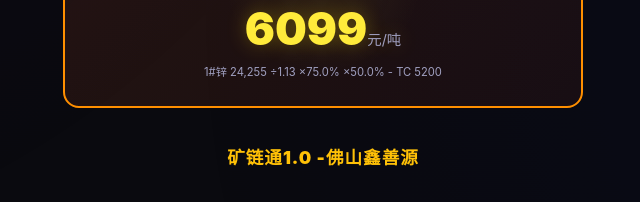
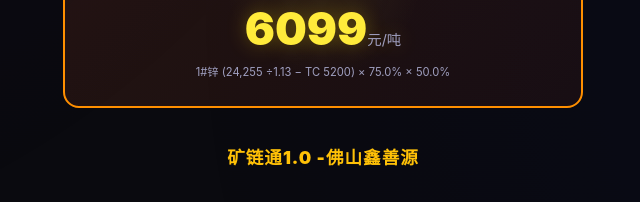
Before and after one commit to jiangjianli8/znpb-calculator, a plain HTML site: page index.html in a window 1280 px wide. Shown: the part 689-891 px from the top of the page, 317-957 px from the left. Drawn offline with Linux system fonts and the light colour scheme; no server answers.

Commit message:
fix(计价): 修正展示公式与实际算法不符 + 保留合法的 0 输入
1. 展示文案原为 `价格÷1.13 ×系数 ×品位 - TC`，与实际算法
   `(价格÷1.13 - TC) ×系数 ×品位` 顺序相反：默认参数下客户按页面
   自行验算得 1,561 元/吨，实际输出 5,123 元/吨，相差 3.3 倍。
   现改为与实际算法同构的写法。
2. 文案里的 ÷1.13 是硬编码的，切到不含税模式仍显示 ÷1.13；
   现按 exVat 动态显示。
3. `parseFloat(x) || 默认值` 会把合法的 0 吃掉（TC 输入 0 被替换成
   5200/500），改为 isNaN 校验。

Co-Authored-By: Claude Code <noreply@anthropic.com>

```diff
--- a/index.html
+++ b/index.html
@@ -1456,14 +1456,20 @@ function calc() {
 
   var pbGrade=parseFloat(document.getElementById('pbGrade').value);
 
-  var tcZn=parseFloat(document.getElementById('tcZn').value)||5200;
-
-  var tcPb=parseFloat(document.getElementById('tcPb').value)||500;
+  // 修复：|| 会把合法的 0 吃掉（输入 0 元/吨 TC 会被替换成默认值）
+  var _tcZn=parseFloat(document.getElementById('tcZn').value);
+  var tcZn=isNaN(_tcZn)?5200:_tcZn;
+
+  var _tcPb=parseFloat(document.getElementById('tcPb').value);
+  var tcPb=isNaN(_tcPb)?500:_tcPb;
 
   var exVat=document.getElementById('taxMode').checked;
 
   var divider=exVat?1.13:1;
 
+  // 展示用：不含税模式下不能再显示 ÷1.13
+  var vatStr=exVat?' ÷1.13':'';
+
   document.getElementById('taxLabel').textContent=exVat?'含税价 → 不含税 (÷1.13)':'不含税模式 (直接计算)';
 
 
@@ -1484,7 +1490,7 @@ function calc() {
 
 
 
-  // Formula: (price/1.13) * coeff% * grade%  (TC is deducted from metal value)
+  // Formula: (price/1.13 - TC) * coeff% * grade%  (TC is deducted from metal value)
 
   var znOrePrice=((znPrice/divider)-tcZn)*(znCoeff/100)*(znGrade/100);
 
@@ -1500,13 +1506,13 @@ function calc() {
 
     totalOrePrice=znOrePrice;
 
-    bd='1#锌 '+znPrice.toLocaleString()+' ÷1.13 ×'+znCoeff.toFixed(1)+'% ×'+znGrade.toFixed(1)+'% - TC '+tcZn;
+    bd='1#锌 ('+znPrice.toLocaleString()+vatStr+' − TC '+tcZn+') × '+znCoeff.toFixed(1)+'% × '+znGrade.toFixed(1)+'%';
 
   } else if (currentMode==='pb') {
 
     totalOrePrice=pbOrePrice;
 
-    bd='1#铅 '+pbPrice.toLocaleString()+' ÷1.13 ×'+pbCoeff.toFixed(1)+'% ×'+pbGrade.toFixed(1)+'% - TC '+tcPb;
+    bd='1#铅 ('+pbPrice.toLocaleString()+vatStr+' − TC '+tcPb+') × '+pbCoeff.toFixed(1)+'% × '+pbGrade.toFixed(1)+'%';
 
   } else {
 
```
